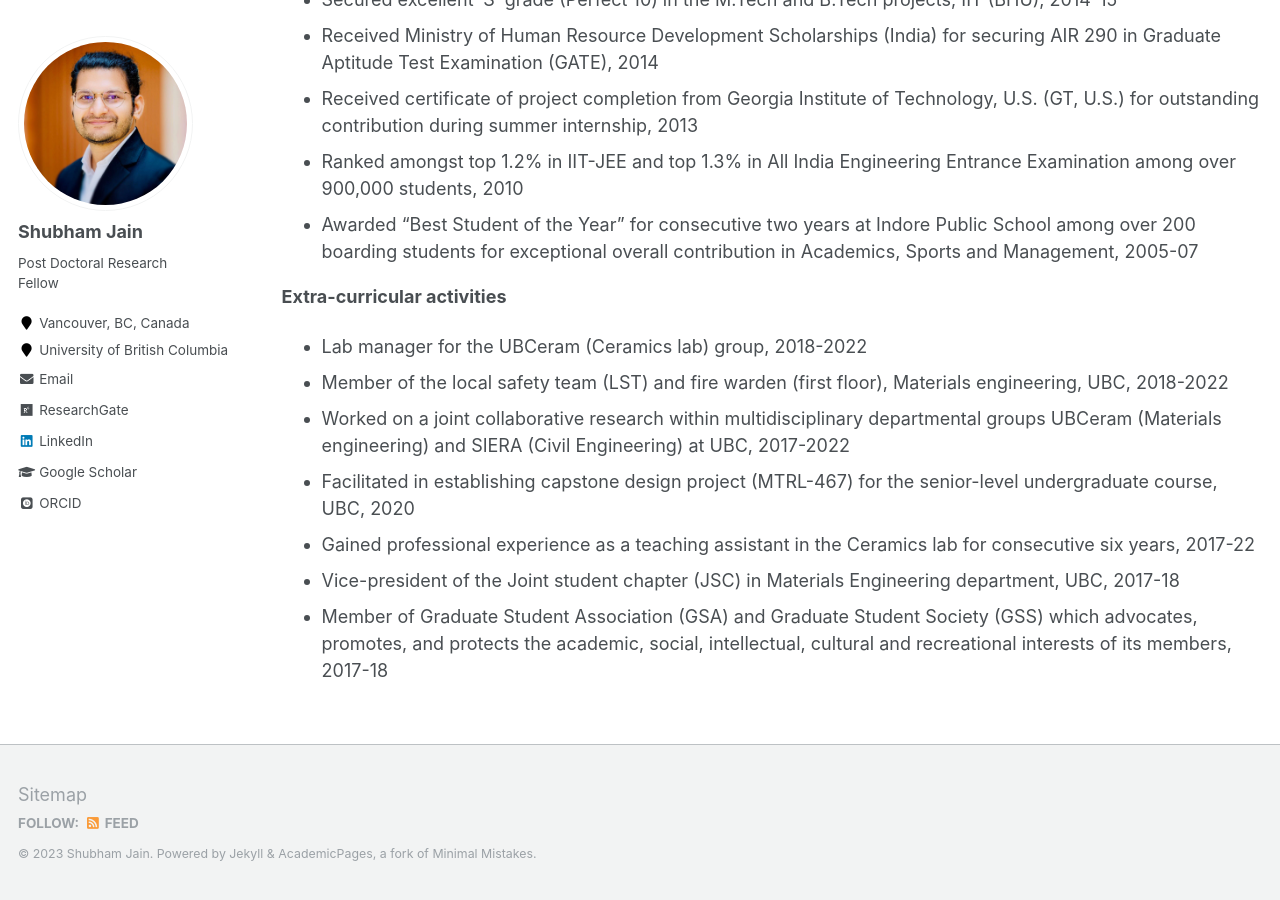
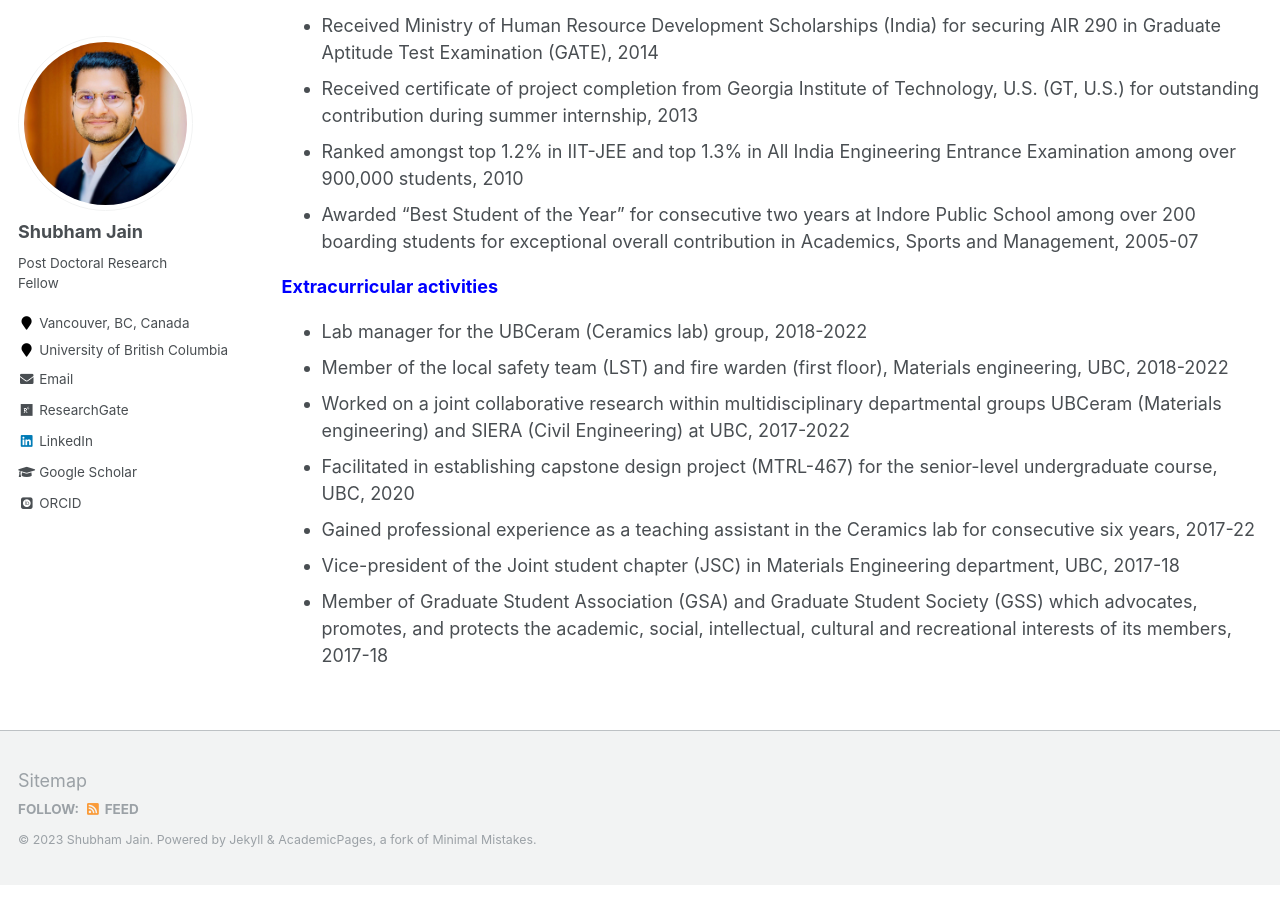
Before and after one commit to shubhamj2611/shubhamj2611.github.io, a Jekyll site: the page built from _pages/achievements.md, in a window 1280 px wide and 900 px high, scrolled down 958 px. Built offline with Jekyll 4.4.1, drawn with Linux system fonts in a browser that asks for light colours; some web fonts are replaced.

Commit message:
Update achievements.md

```diff
--- a/_pages/achievements.md
+++ b/_pages/achievements.md
@@ -6,7 +6,7 @@ author_profile: true
 ---
 
 
-**List of acheivements**
+<font color="blue"> <b>List of acheivements</b> </font>
 
 *	Recipient of President's Academic Excellence Initiative Ph.D. Award for significant contributions to the research activities of the university, UBC, 2020-2022
 *	Recipient of Science and Engineering Research Board (SERB-UBC) overseas doctoral fellowship from India, 2016-21
@@ -26,7 +26,7 @@ author_profile: true
 *	Ranked amongst top 1.2% in IIT-JEE and top 1.3% in All India Engineering Entrance Examination among over 900,000 students, 2010
 *	Awarded “Best Student of the Year” for consecutive two years at Indore Public School among over 200 boarding students for exceptional overall contribution in Academics, Sports and Management, 2005-07
 
-**Extra-curricular activities**
+<font color="blue"> <b>Extracurricular activities</b> </font>
 
 * Lab manager for the UBCeram (Ceramics lab) group, 2018-2022
 *	Member of the local safety team (LST) and fire warden (first floor), Materials engineering, UBC, 2018-2022
```
